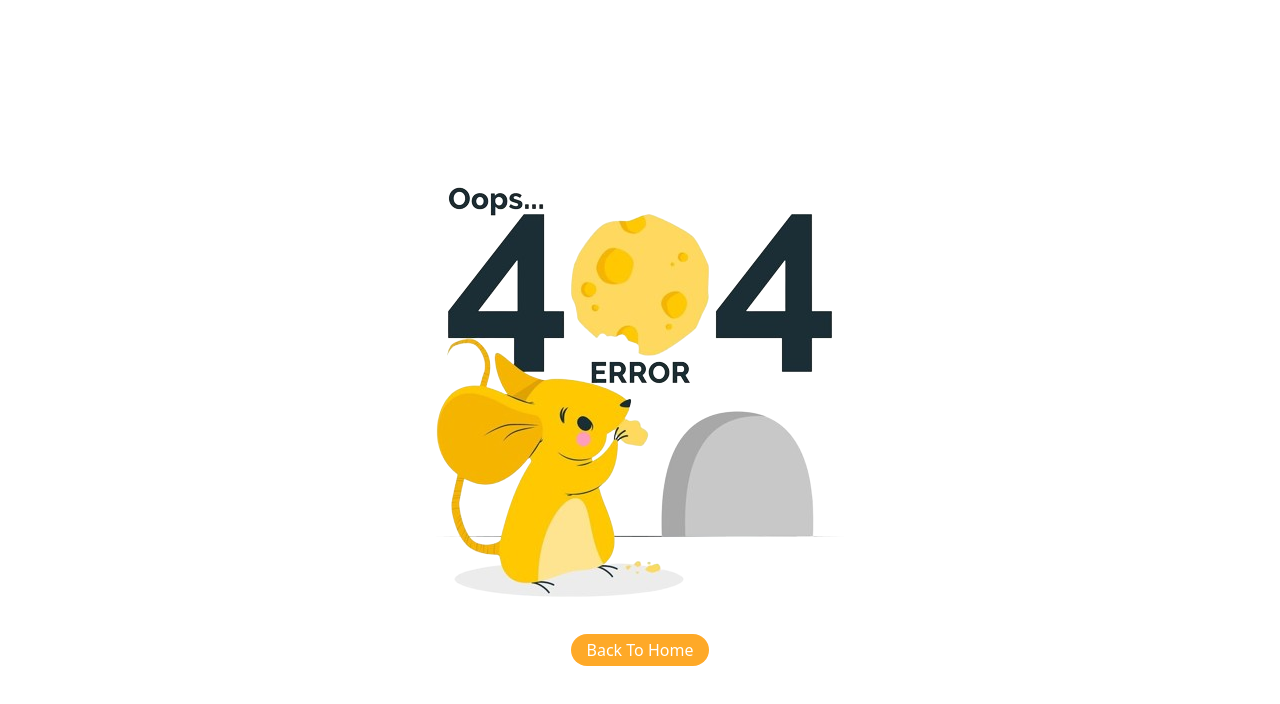
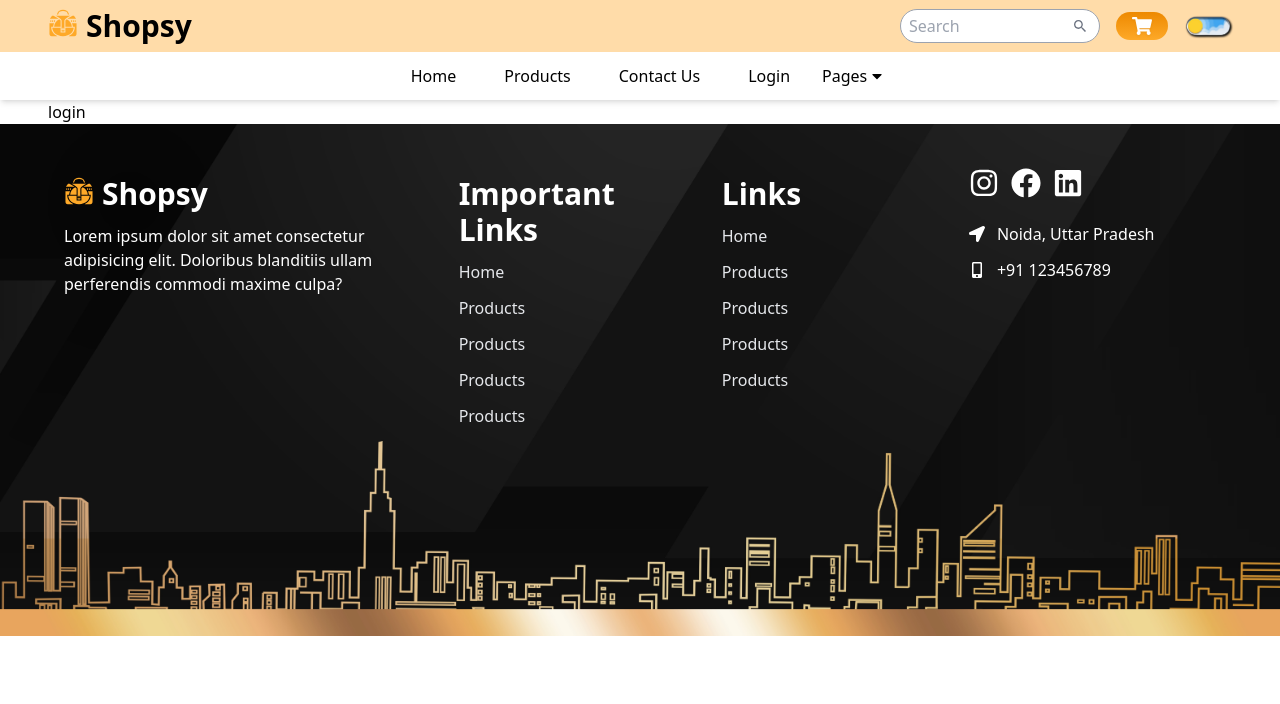
Before and after one commit to Chumki111/Shopsy, a React (Vite) app: page /login in a window 1280 px wide. Before the commit this address had no page. Shown: the top 704 px of the page. Built offline with nearby package versions, Linux system fonts and the light colour scheme.

Commit message:
create 2 components login and registration

```diff
--- /dev/null
+++ b/src/Pages/Login/Login.jsx
@@ -0,0 +1,13 @@
+
+
+const Login = () => {
+    return (
+        <div>
+            <div className="container">
+ <h2>login</h2>
+            </div>
+        </div>
+    );
+};
+
+export default Login;
--- /dev/null
+++ b/src/Pages/Register/Register.jsx
@@ -0,0 +1,12 @@
+
+const Register = () => {
+    return (
+        <div>
+          <div className="container">
+
+          </div>
+        </div>
+    );
+};
+
+export default Register;
--- a/src/Shared/Navbar/Navbar.jsx
+++ b/src/Shared/Navbar/Navbar.jsx
@@ -22,6 +22,11 @@ const Menu = [
         id: 3,
         name: 'Contact Us',
         link: '/contact'
+    },
+    {
+        id:4,
+        name:'Login',
+        link:'/login'
     }
 ]
 const dropDownLink = [
@@ -34,6 +39,11 @@ const dropDownLink = [
         id:2,
         name:'FAQ',
         link:'/faq'
+    },
+    {
+        id:3,
+        name:'Registration',
+        link:'/register'
     }
 ]
 const Navbar = () => {
```
Also changed, not shown: src/Router/Router.jsx (+10 -0 lines).
